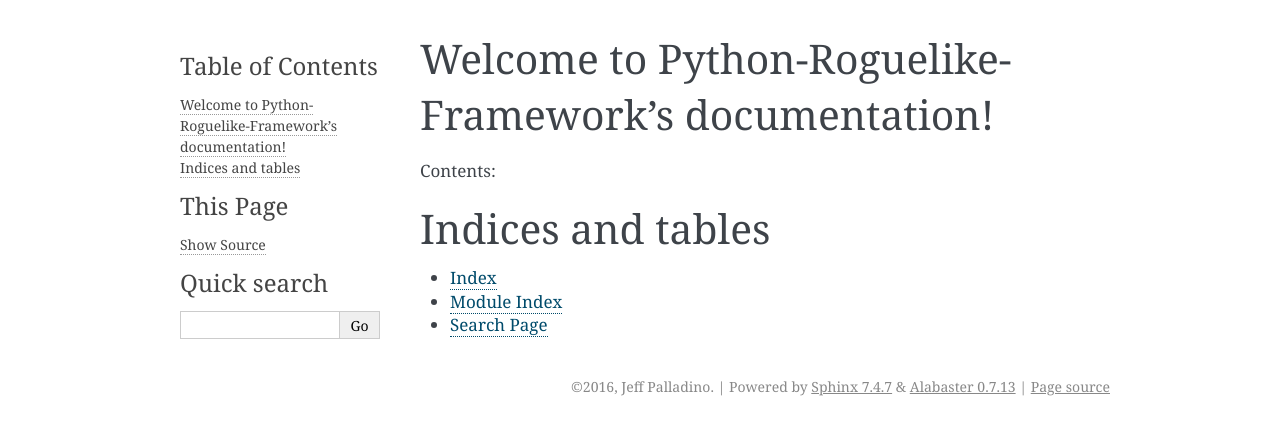
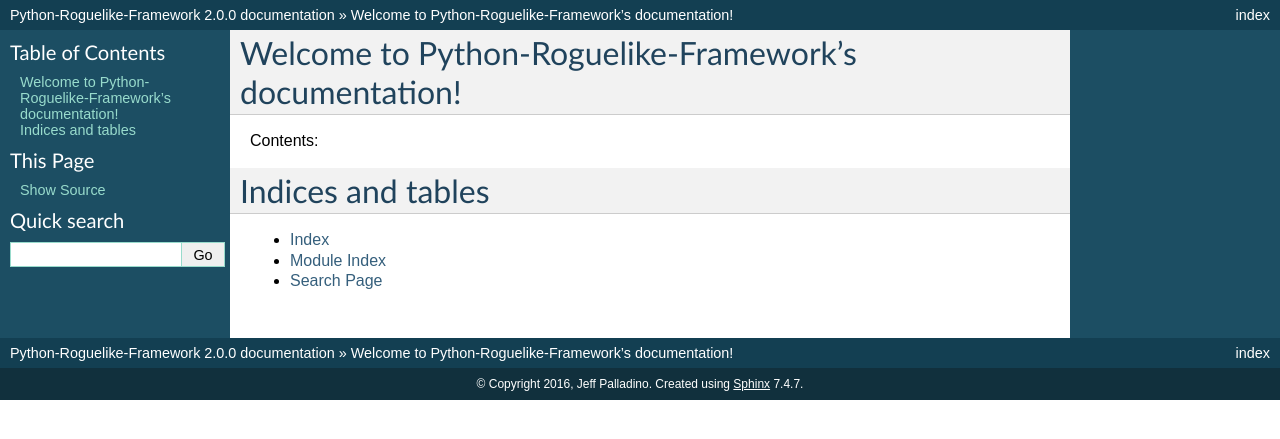
Before and after one commit to jpalladino84/Python-Roguelike-Framework, a Sphinx documentation site: the page built from docs/index.rst, in a window 1280 px wide. Shown: the top 439 px of the page. Built offline with Sphinx 7.4.7, drawn with Linux system fonts in a browser that asks for light colours.

Commit message:
add conf.py for RTD

```diff
--- a/README.md
+++ b/README.md
@@ -1,4 +1,4 @@
-# Python Roguelike Framework [![Build Status](https://travis-ci.org/jpalladino84/Python-Roguelike-Framework.svg?branch=master)](https://travis-ci.org/jpalladino84/Python-Roguelike-Framework)
+# Python Roguelike Framework [![Build Status](https://travis-ci.org/jpalladino84/Python-Roguelike-Framework.svg?branch=master)](https://travis-ci.org/jpalladino84/Python-Roguelike-Framework) [![Documentation Status](https://readthedocs.org/projects/python-roguelike-framework/badge/?version=latest)](http://python-roguelike-framework.readthedocs.io/en/latest/?badge=latest)
 ### >>>>> WARNING This is a Alpha release. WARNING <<<<<
 #### Version: 2.0.0a
 
--- a/docs/conf.py
+++ b/docs/conf.py
@@ -120,7 +120,7 @@
 # The theme to use for HTML and HTML Help pages.  See the documentation for
 # a list of builtin themes.
 #
-html_theme = 'alabaster'
+html_theme = 'classic'
 
 # Theme options are theme-specific and customize the look and feel of a theme
 # further.  For a list of options available for each theme, see the
```
Also changed, not shown: docs/requirements.txt (added, +21 -0 lines).
